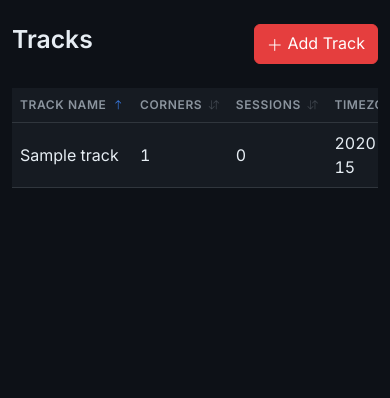
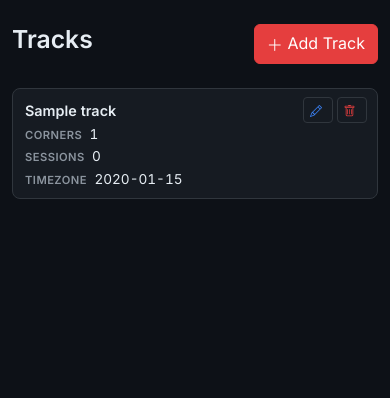
Before and after one commit to apahim/boxbox, a Flask app: page /tracks/ in a window 390 px wide. Shown: the part 60-458 px from the top of the page. Run offline with Flask 3, Linux system fonts and the light colour scheme; a user stored in the database is signed in; tables that the repository leaves empty hold one stand-in row (values such as "Sample post"); parts of the project's set-up code (start-up, migrations or seed data) failed here and were passed over; some libraries are stand-ins or nearby versions.

Commit message:
Add mobile card layout for sessions and tracks lists
Replace horizontal-scroll tables with card-based layout on small screens
using CSS-only table-to-card transformation. Each table row becomes a
styled card with labeled fields. All JS (sorting, filtering, share,
delete, reingest) continues to work since the DOM structure is unchanged.

Co-Authored-By: Claude Opus 4.6 <noreply@anthropic.com>

```diff
--- a/app/templates/tracks/list.html
+++ b/app/templates/tracks/list.html
@@ -19,6 +19,43 @@
     th.sortable:hover { color: var(--bb-blue); }
     th.sortable .sort-icon { font-size: 0.65rem; margin-left: 3px; opacity: 0.4; }
     th.sortable.sort-asc .sort-icon, th.sortable.sort-desc .sort-icon { opacity: 1; color: var(--bb-blue); }
+    @media (max-width: 576px) {
+        .table-responsive { overflow-x: visible; }
+        #tracksTable thead { display: none; }
+        #tracksTable, #tracksTable tbody, #tracksTable tr, #tracksTable td { display: block; }
+        #tracksTable tr {
+            position: relative;
+            background: var(--bb-surface);
+            border: 1px solid var(--bb-border);
+            border-radius: 8px;
+            margin-bottom: 10px;
+            padding: 10px 12px 8px;
+        }
+        #tracksTable tr.row-busy { padding: 0 12px; }
+        #tracksTable td { padding: 1px 0; border: none; font-size: 0.85rem; }
+        /* Track name — card header */
+        #tracksTable td[data-label="Track"] { font-weight: 600; font-size: 0.9rem; padding-right: 70px; }
+        /* Corners + Sessions — inline labels */
+        #tracksTable td[data-label="Corners"]::before,
+        #tracksTable td[data-label="Sessions"]::before,
+        #tracksTable td[data-label="Timezone"]::before {
+            content: attr(data-label) "  ";
+            font-size: 0.7rem;
+            text-transform: uppercase;
+            letter-spacing: 0.04em;
+            color: var(--bb-text-muted);
+            font-weight: 600;
+            margin-right: 4px;
+        }
+        /* Actions — top-right corner */
+        #tracksTable td[data-label="Actions"] {
+            position: absolute;
+            top: 8px;
+            right: 10px;
+            padding: 0;
+        }
+        #tracksTable td[data-label="Actions"] .btn-sm { padding: 0.15rem 0.35rem; font-size: 0.75rem; }
+    }
 </style>
 {% endblock %}
 
@@ -43,11 +80,11 @@
         <tbody>
             {% for item in tracks %}
             <tr>
-                <td>{{ item.track.name }}</td>
-                <td data-sort="{{ item.corner_count }}">{{ item.corner_count }}</td>
-                <td data-sort="{{ item.session_count }}">{{ item.session_count }}</td>
-                <td>{{ item.track.timezone }}</td>
-                <td class="text-nowrap">
+                <td data-label="Track">{{ item.track.name }}</td>
+                <td data-label="Corners" data-sort="{{ item.corner_count }}">{{ item.corner_count }}</td>
+                <td data-label="Sessions" data-sort="{{ item.session_count }}">{{ item.session_count }}</td>
+                <td data-label="Timezone">{{ item.track.timezone }}</td>
+                <td data-label="Actions" class="text-nowrap">
                     <a href="{{ url_for('tracks.edit', slug=item.track.slug) }}" class="btn btn-sm btn-outline-primary" title="Edit Corners"><i class="bi bi-pencil"></i></a>
                     {% if item.session_count > 0 %}
                     <button class="btn btn-sm btn-outline-danger" disabled
```
Also changed, not shown: app/templates/sessions/list.html (+55 -11 lines).
